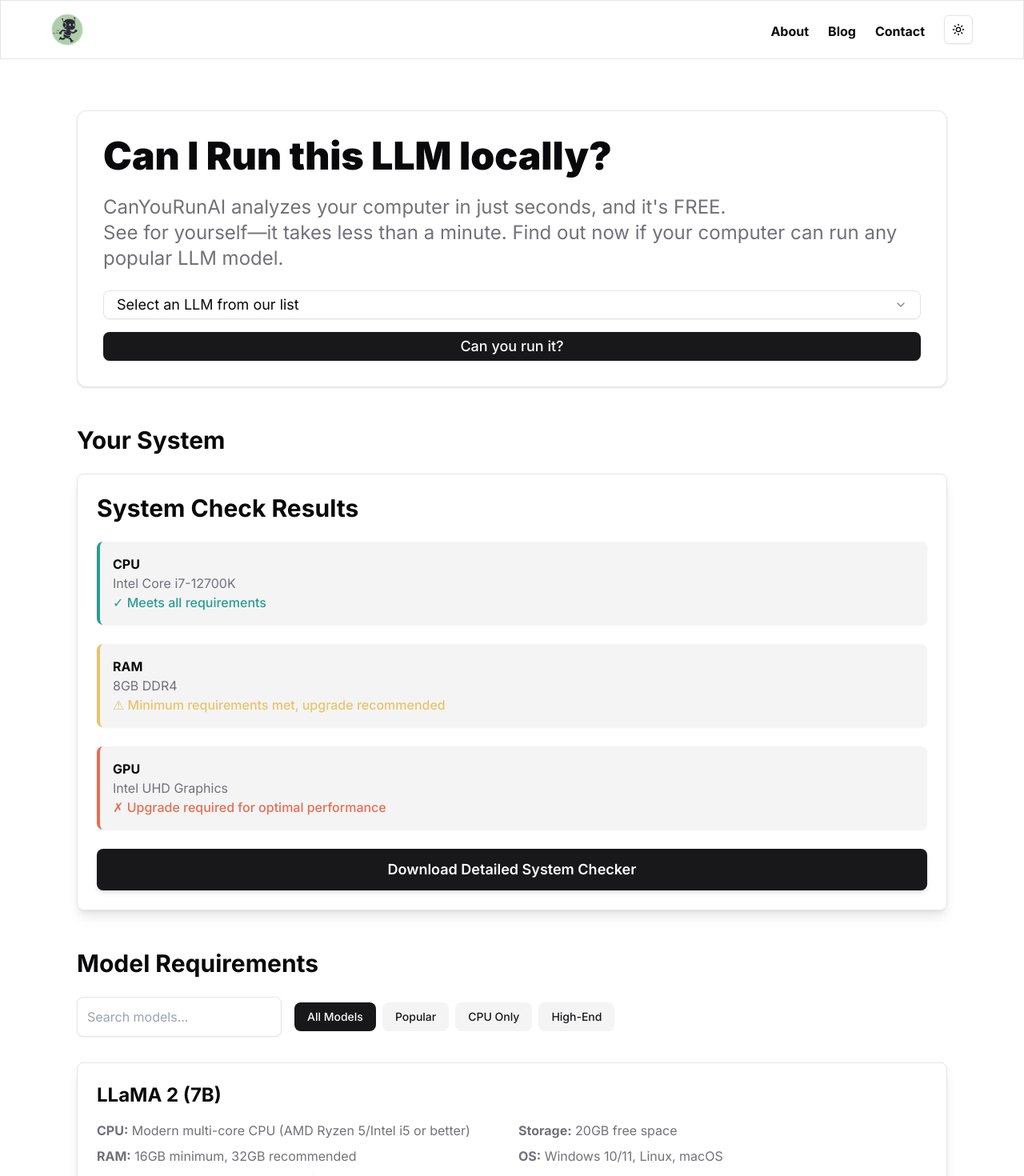
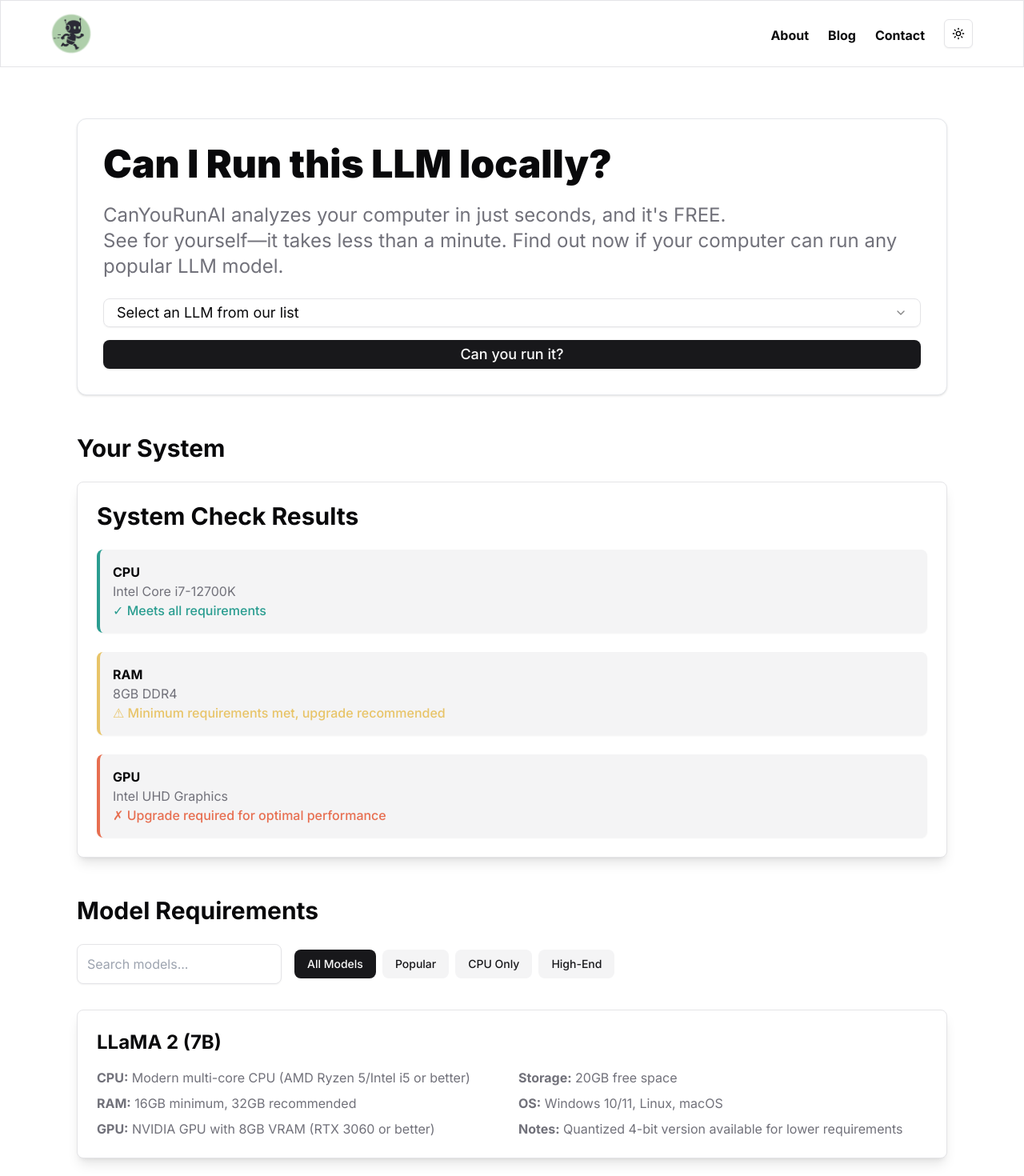
Before and after one commit to devonjhills/CanYouRunAI, a Next.js app: page / in a window 1280 px wide. Shown: the top 1470 px of the page at 80% size. Built offline with nearby package versions, Linux system fonts and the light colour scheme.

Commit message:
fix images and exe location

```diff
--- a/app/components/Header.tsx
+++ b/app/components/Header.tsx
@@ -1,31 +1,37 @@
-import React from 'react';
-import Link from 'next/link';
-import Image from 'next/image';
-import { ModeToggle } from '@/components/ui/toggle';
+import React from "react";
+import Link from "next/link";
+import Image from "next/image";
+import { ModeToggle } from "@/components/ui/toggle";
 
 export const Header = () => {
   return (
     <header className="neo-brutalist-box bg-[hsl(var(--background))] p-4 mb-8 border border-[hsl(var(--border))]">
       <nav className="max-w-6xl mx-auto flex justify-between items-center">
-        <Link href="/" className="text-[hsl(var(--foreground))] hover:text-[hsl(var(--primary))] transition-colors">
+        <Link
+          href="/"
+          className="text-[hsl(var(--foreground))] hover:text-[hsl(var(--primary))] transition-colors">
           <Image
             src="/logo.png"
             alt="CanYouRunAI Logo"
-            width={0}
-            height={0}
-            sizes="100vw"
-            className="h-10 w-auto"
-            style={{ objectFit: 'contain' }}
+            width={50}
+            height={50}
+            priority
           />
         </Link>
         <div className="space-x-6">
-          <Link href="/about" className="font-bold text-[hsl(var(--foreground))] hover:text-[hsl(var(--primary))] transition-colors">
+          <Link
+            href="/about"
+            className="font-bold text-[hsl(var(--foreground))] hover:text-[hsl(var(--primary))] transition-colors">
             About
           </Link>
-          <Link href="/blog" className="font-bold text-[hsl(var(--foreground))] hover:text-[hsl(var(--primary))] transition-colors">
+          <Link
+            href="/blog"
+            className="font-bold text-[hsl(var(--foreground))] hover:text-[hsl(var(--primary))] transition-colors">
             Blog
           </Link>
-          <Link href="/contact" className="font-bold text-[hsl(var(--foreground))] hover:text-[hsl(var(--primary))] transition-colors">
+          <Link
+            href="/contact"
+            className="font-bold text-[hsl(var(--foreground))] hover:text-[hsl(var(--primary))] transition-colors">
             Contact
           </Link>
           <ModeToggle />
--- a/app/components/SystemChecker.tsx
+++ b/app/components/SystemChecker.tsx
@@ -29,12 +29,7 @@
           <p className="text-muted-foreground">Intel UHD Graphics</p>
           <p className="text-chart-1 font-medium">✗ Upgrade required for optimal performance</p>
         </div>
-
-        {/* Download Button */}
-        <button className="w-full py-3 px-6 bg-primary hover:bg-primary/90 text-primary-foreground text-lg font-semibold rounded-[--radius] transition duration-200 shadow-md">
-          Download Detailed System Checker
-        </button>
-      </div>
     </div>
+  </div>
   );
 };
--- a/app/page.tsx
+++ b/app/page.tsx
@@ -18,7 +18,8 @@
           Can I Run this LLM locally?
         </h1>
         <p className="text-lg md:text-2xl text-muted-foreground">
-          CanYouRunAI analyzes your computer in just seconds, and it&apos;s FREE.
+          CanYouRunAI analyzes your computer in just seconds, and it&apos;s
+          FREE.
           <br />
           See for yourself—it takes less than a minute. Find out now if your
           computer can run any popular LLM model.
@@ -36,8 +37,10 @@
             </SelectContent>
           </Select>
 
-          <Button asChild className="w-full bg-primary text-primary-foreground hover:bg-primary/90 py-3 px-6 rounded-[--radius] text-lg">
-            <a href="/system_checkers/windows/CanYouRunAI.exe" download>
+          <Button
+            asChild
+            className="w-full bg-primary text-primary-foreground hover:bg-primary/90 py-3 px-6 rounded-[--radius] text-lg">
+            <a href="/CanYouRunAI.exe" download>
               Can you run it?
             </a>
           </Button>
--- a/next.config.js
+++ b/next.config.js
@@ -1,6 +1,9 @@
 /** @type {import('next').NextConfig} */
 const nextConfig = {
     output: 'export',
+    images: {
+        unoptimized: true,
+    }
   }
 
   module.exports = nextConfig
```
Also changed, not shown: 1 other file (tests, documents, lock files or other folders).
